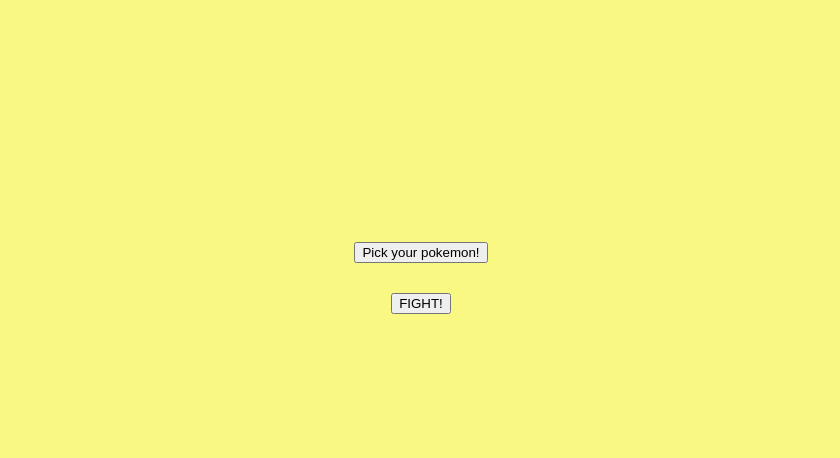
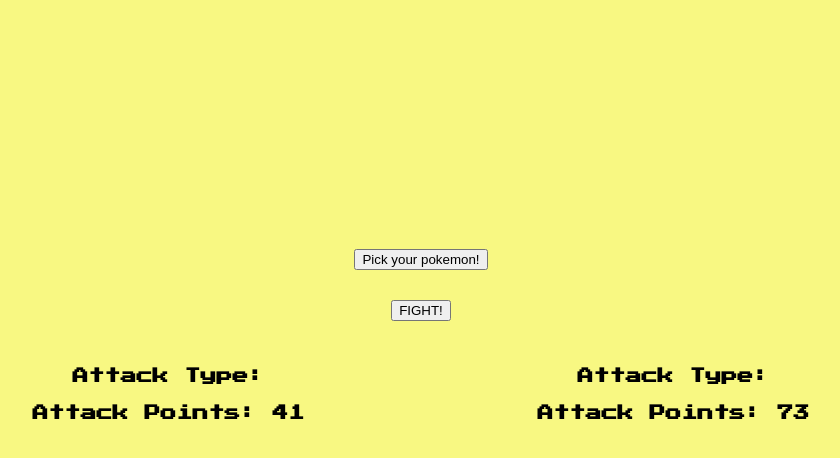
Before and after one commit to lalicia/Pokemon_Battle, a plain HTML site: page index.html in a window 1280 px wide. Both pictures are taken after a click on the button "FIGHT!". Shown: the part 186-644 px from the top of the page, without its empty margins (219-1059 px from the left). Drawn offline with Linux system fonts and the light colour scheme.

Commit message:
Attack type & attack points added on click. Images not quite working with CSS. Winner alert not working

```diff
--- a/index.html
+++ b/index.html
@@ -22,6 +22,7 @@
                 <img id="pokemon-1-image">
                 <h3 id="pokemon-1-name"></h3>
                 <h4 id="pokemon-1-move"></h4>
+                <h4 id="pokemon-1-points"></h4>
             </div>
         </section>
         <div class="button">
@@ -33,6 +34,7 @@
                 <img id="pokemon-2-image">
                 <h3 id="pokemon-2-name"></h3>
                 <h4 id="pokemon-2-move"></h4>
+                <h4 id="pokemon-2-points"></h4>
             </div>
         </section>
     </div>
--- a/main.js
+++ b/main.js
@@ -35,6 +35,12 @@
 
 // Return Pokemon & display names
 async function getPokemon() {
+    moveArray1 = [];
+    moveArray2 = [];
+    document.querySelector('#pokemon-1-move').innerText = " ";
+    document.querySelector('#pokemon-2-move').innerText = " ";
+    document.querySelector('#pokemon-1-points').innerText = " ";
+    document.querySelector('#pokemon-2-points').innerText = " ";
     // Get full list of pokemon
     let response = await fetch("https://pokeapi.co/api/v2/pokemon/?limit=150&offset=0");
     let data = await response.json();
@@ -64,13 +70,16 @@ async function getPokemon() {
     fightMove2(pokeURL2);
 }
 // Click button to return pokemon
+let moveArray1 = [];
+let moveArray2 = [];
 let button1 = document.querySelector('#get-pokemon');
 button1.addEventListener("click", getPokemon);
 
+
 // If same pokemon returned return different ones??
 
-let moveArray1 = [];
-let moveArray2 = [];
+
+
 
 async function fightMove1(pokeURL1) {
     // fetch info for pokemon selected by button
@@ -113,6 +122,38 @@ async function fightMove2(pokeURL2) {
 //  - Create inline function with event listener
 //  - Create element to display attack points
 
+document.querySelector('#fight-button').addEventListener("click", function () {
+    let pokemonMoveFirst = document.querySelector('#pokemon-1-move');
+    let pokemonMoveSecond = document.querySelector('#pokemon-2-move');
+    pokemonMoveFirst.innerText = `Attack Type: ${moveArray1}`;
+    pokemonMoveSecond.innerText = `Attack Type: ${moveArray2}`;
+    setTimeout(function () {
+        // Target pokemon points h4
+        let pokemonPoints1 = document.querySelector('#pokemon-1-points');
+        let pokemonPoints2 = document.querySelector('#pokemon-2-points');
+        // Math.random * 100
+        let randomNum1 = Math.random();
+        let randomNum2 = Math.random();
+        let randomPoints1 = Math.floor(randomNum1 * 100);
+        let randomPoints2 = Math.floor(randomNum2 * 100);
+        // Set innerText "attack points:" + random num
+        pokemonPoints1.innerText = `Attack Points: ${randomPoints1}`;
+        pokemonPoints2.innerText = `Attack Points: ${randomPoints2}`;
+        // Add timeout
+    }, 1500);
+});
+
+if (randomPoints1 > randomPoints2) {
+    alert("Pokemon trainer 1 wins!");
+} else {
+    alert("Pokemon trainer 2 wins!");
+}
+
+
+
+
+
+// button1.addEventListener("click",
 
 // Create function which tracks pokemon HP and takes attack points from total HP
 //  - When pokemon HP reaches 0, confirm box OR something on HTML to state who won and if you want to play again
--- a/styles.css
+++ b/styles.css
@@ -13,8 +13,10 @@ img {
     width: auto;
 }
 
+
 h1,
-h3 {
+h3,
+h4 {
     display: flex;
     justify-content: center;
     text-align: center;
@@ -36,10 +38,16 @@ h1 {
 
 #pokemon-1 {
     margin-right: 50px;
+    /* min-width: 300px; */
+    display: flex;
+    justify-content: center;
 }
 
 #pokemon-2 {
     margin-left: 50px;
+    /* min-width: 300px; */
+    display: flex;
+    justify-content: center;
 }
 
 .button {
```
